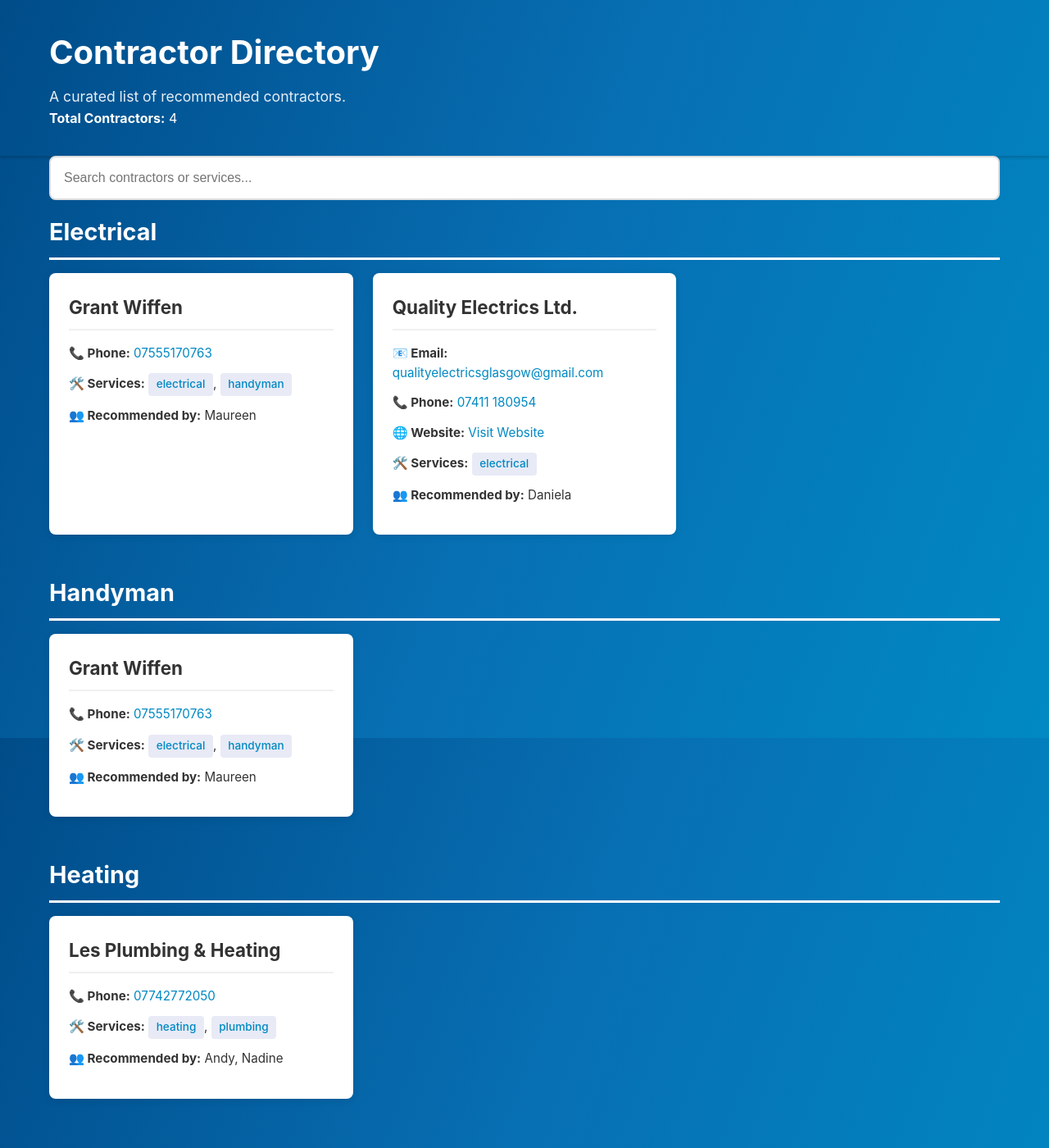
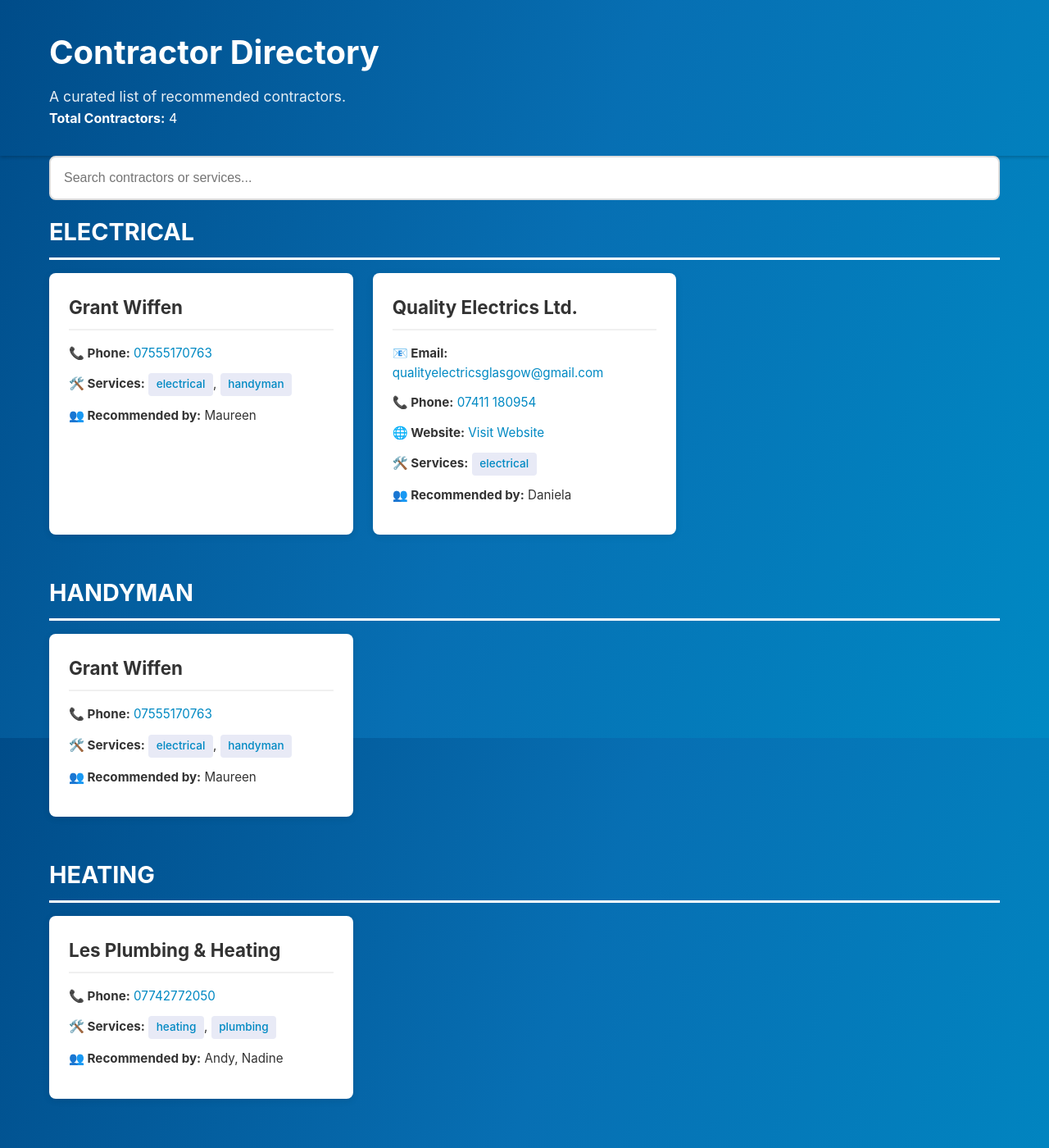
Before and after one commit to aucklandwynd/contractors, a Jekyll site: the page built from index.html, in a window 1280 px wide and 1400 px high. Shown: the whole window at 82% size. Built offline with Jekyll 4.4.1, drawn with Linux system fonts in a browser that asks for light colours; some of the changed text lies outside the part shown.

Commit message:
Make service headers uppercase.

```diff
--- a/index.html
+++ b/index.html
@@ -12,7 +12,7 @@ title: Home
 
     {% for service in services %}
     <section class="service-section" data-service="{{ service }}">
-        <h2 class="service-title">{{ service | capitalize }}</h2>
+        <h2 class="service-title">{{ service | upcase }}</h2>
 
         <div class="contractors-grid">
             {% assign contractors_in_service = site.data.contractors | where_exp: "contractor", "contractor.services
```
